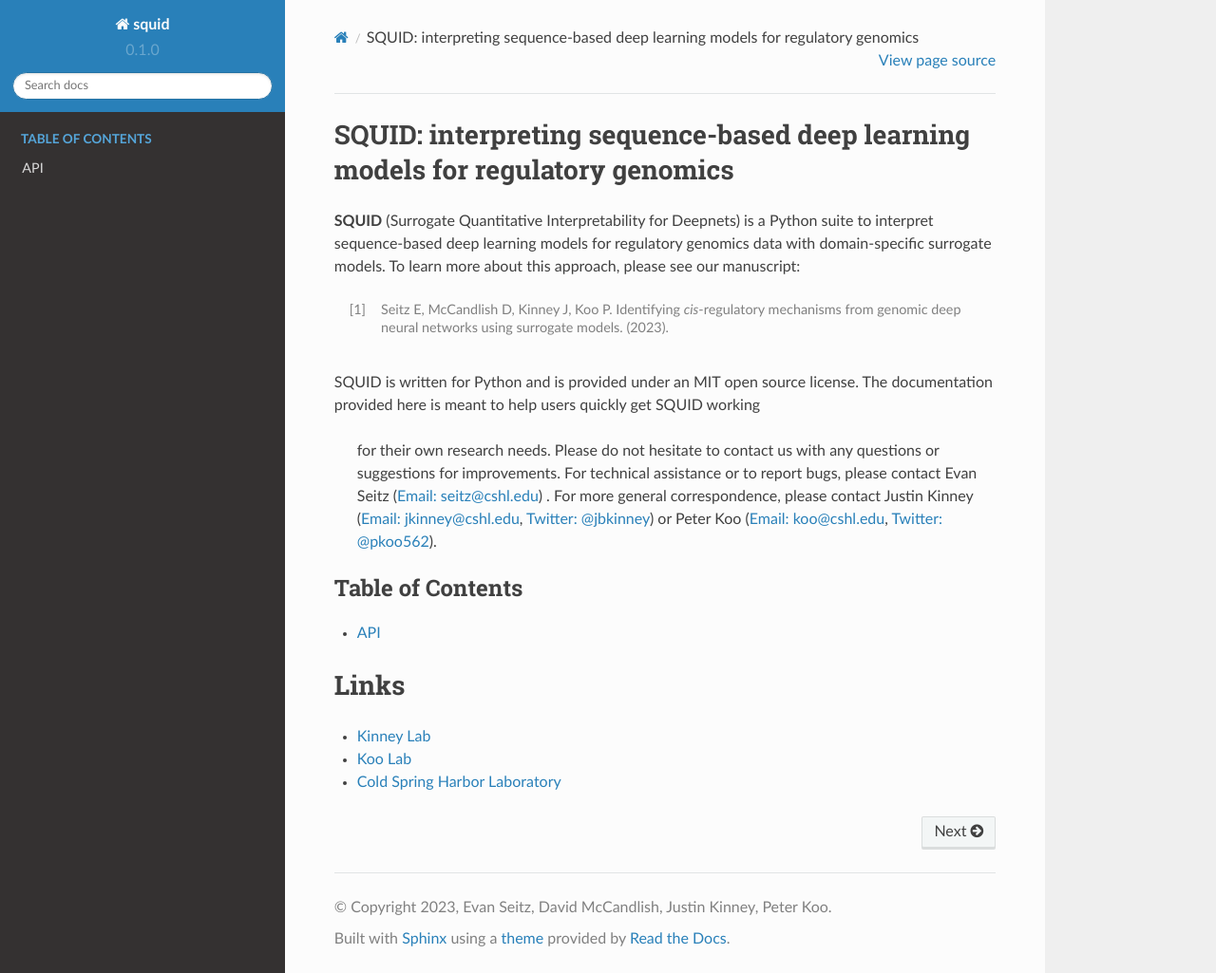
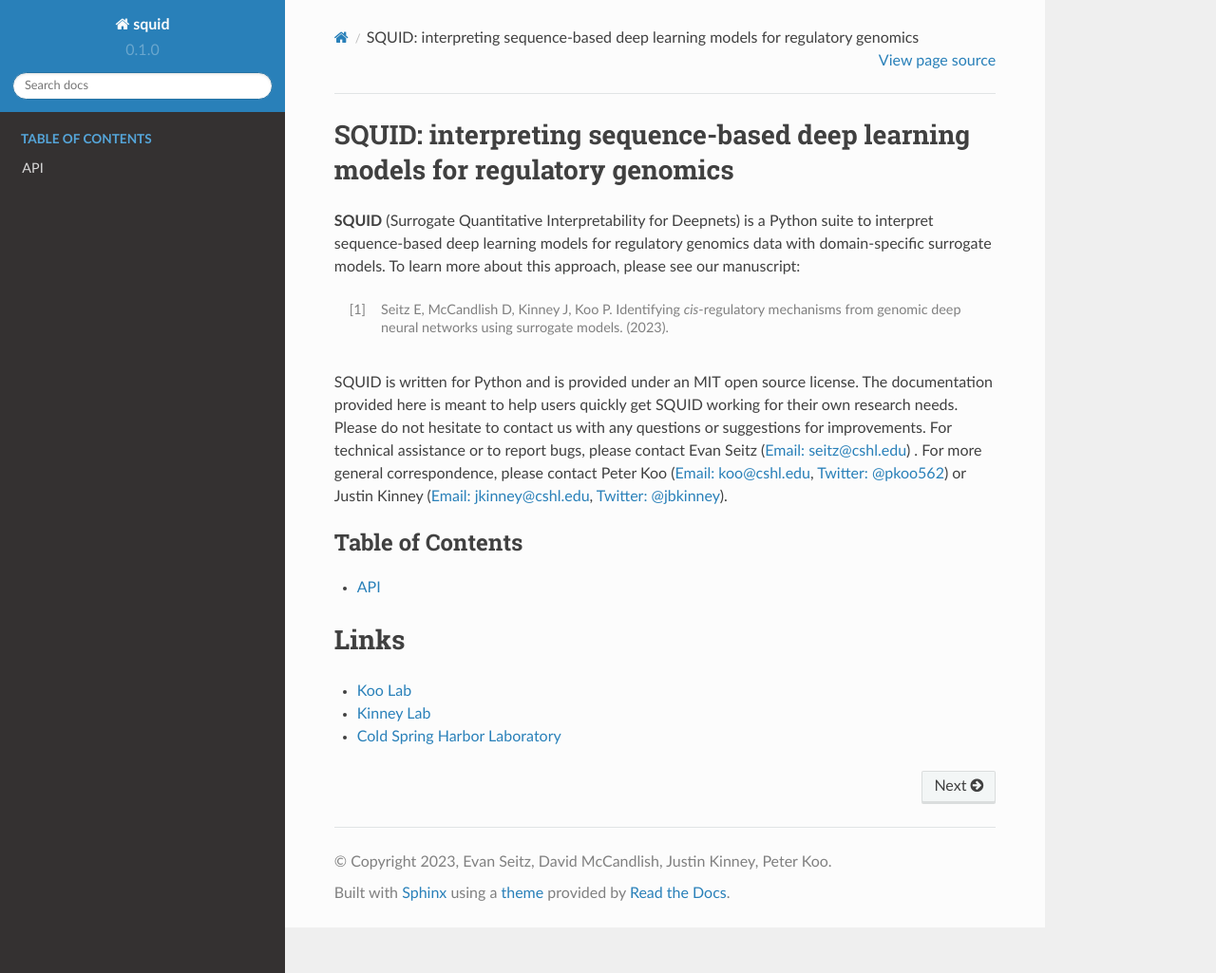
Before and after one commit to p-koo/squid-nn-old, a Sphinx documentation site: the page built from docs/source/index.rst, in a window 1280 px wide and 1025 px high. Shown: the whole window at 95% size. Built offline with Sphinx 7.4.7 and the Read the Docs theme 2.0.0, drawn with Linux system fonts in a browser that asks for light colours; pages that are not in the unit, such as notebooks, are missing from menus.

```diff
--- a/docs/source/index.rst
+++ b/docs/source/index.rst
@@ -11,11 +11,11 @@ To learn more about this approach, please see our manuscript:
 
 SQUID is written for Python and is provided under an MIT open source license.
 The documentation provided here is meant to help users quickly get SQUID working
- for their own research needs. Please do not hesitate to contact us with any
- questions or suggestions for improvements. For technical assistance
- or to report bugs, please contact Evan Seitz (`Email: seitz@cshl.edu <seitz@cshl.edu>`_) .
- For more general correspondence, please contact Justin Kinney (`Email: jkinney@cshl.edu <jkinney@cshl.edu>`_, `Twitter: @jbkinney <https://twitter.com/jbkinney>`_)
- or Peter Koo  (`Email: koo@cshl.edu <jkinney@cshl.edu>`_, `Twitter: @pkoo562 <https://twitter.com/pkoo562>`_).
+for their own research needs. Please do not hesitate to contact us with any
+questions or suggestions for improvements. For technical assistance
+or to report bugs, please contact Evan Seitz (`Email: seitz@cshl.edu <seitz@cshl.edu>`_) .
+For more general correspondence, please contact Peter Koo  (`Email: koo@cshl.edu <jkinney@cshl.edu>`_, `Twitter: @pkoo562 <https://twitter.com/pkoo562>`_)
+or Justin Kinney (`Email: jkinney@cshl.edu <jkinney@cshl.edu>`_, `Twitter: @jbkinney <https://twitter.com/jbkinney>`_).
 
 .. toctree::
     :maxdepth: 1
@@ -30,6 +30,6 @@ The documentation provided here is meant to help users quickly get SQUID working
 Links
 ==============
 
+- `Koo Lab <https://koolab.cshl.edu/>`_
 - `Kinney Lab <http://kinneylab.labsites.cshl.edu/>`_
-- `Koo Lab <https://koolab.cshl.edu/>`_
 - `Cold Spring Harbor Laboratory <https://www.cshl.edu/>`_
```
